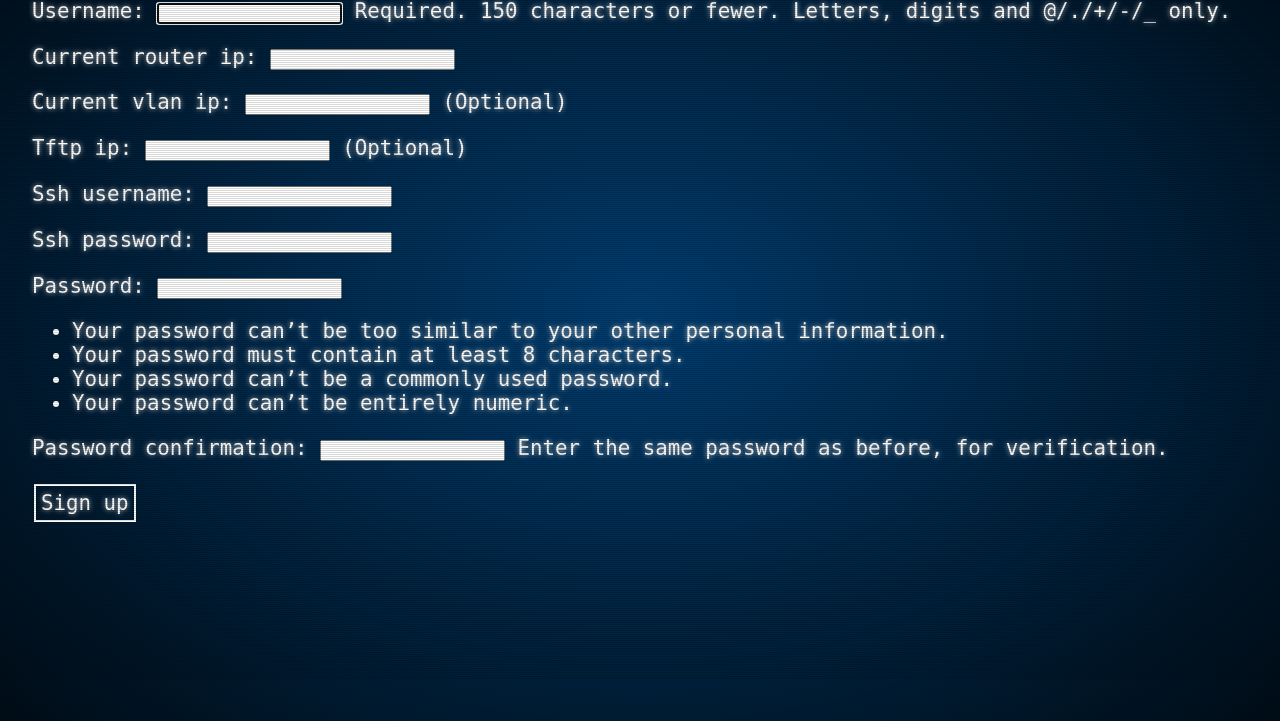
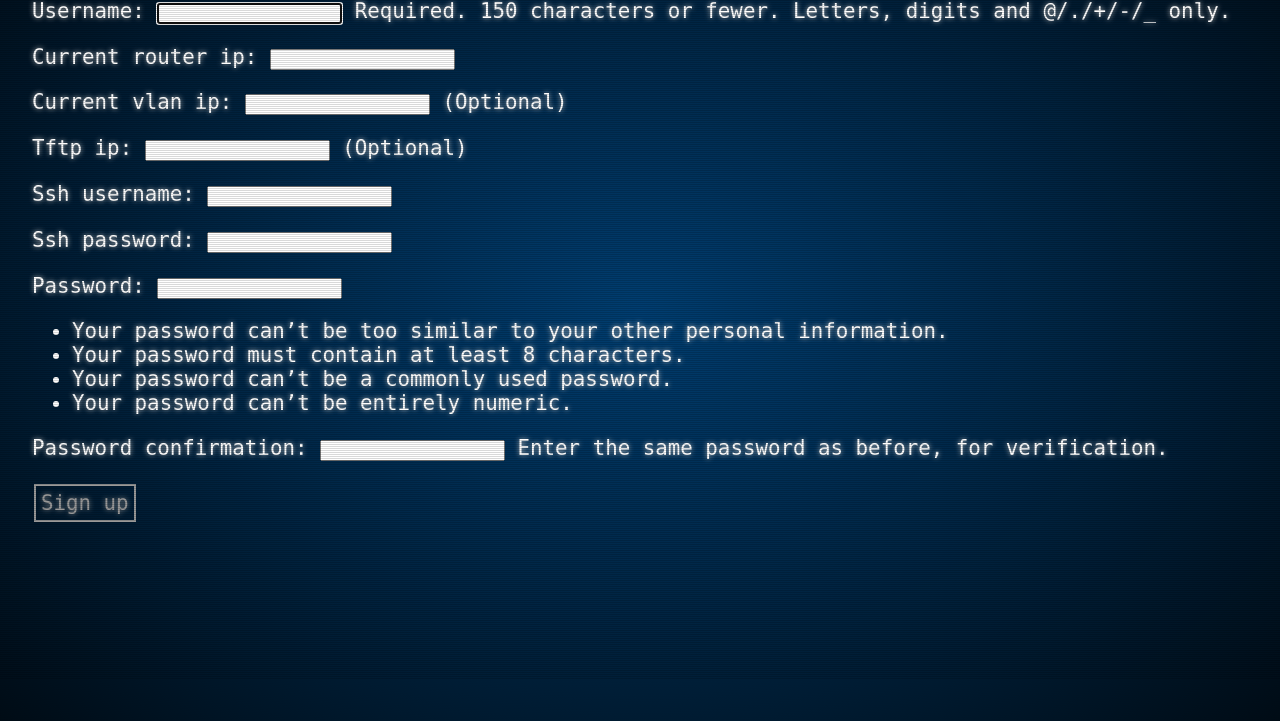
Before and after one commit to treysuiter/net-buddy, a Django app: page /register/ in a window 1280 px wide, with the pointer over the restyled element. Shown: the part 121-842 px from the top of the page. Run offline with Django 3.2, Linux system fonts and the light colour scheme.

Commit message:
styling button; still cant get oveflow auto working

```diff
--- a/netbuddyapp/static/styles/base.css
+++ b/netbuddyapp/static/styles/base.css
@@ -39,7 +39,10 @@ button, .nb-button{
     padding: 5px;
     margin: 2px;
 }
-
+button:hover, input.nb-button:hover{
+    filter: invert(40%);
+    cursor: pointer;
+}
 /* a {text-decoration: none; color: white;} */
 a:link { text-decoration: none; color:white; }
 a:visited { text-decoration: none; color:white; }
```
